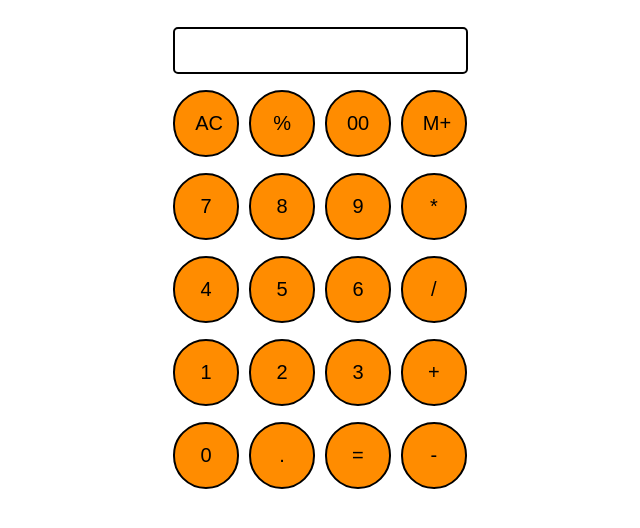
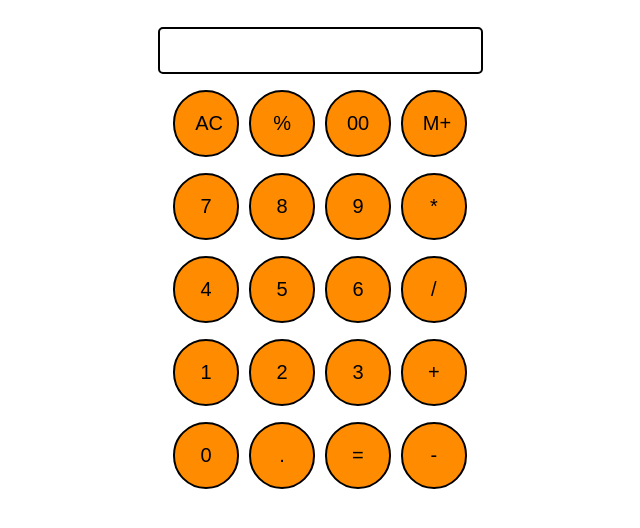
Before and after one commit to YashNigam2503/Calculator, a plain HTML site: page index.html in a window 1280 px wide. Shown: the part 62-590 px from the top of the page, without its empty margins (328-968 px from the left). Drawn offline with Linux system fonts and the light colour scheme.

Commit message:
padding improved

```diff
--- a/style.css
+++ b/style.css
@@ -23,7 +23,7 @@ html, body {
   width: 291px;
   font-size: 20px;
     margin: 0;
-    padding: 10px 0px;
+    padding: 10px 15px;
     border: 2px solid black;
     border-radius: 5px;
 }
```
